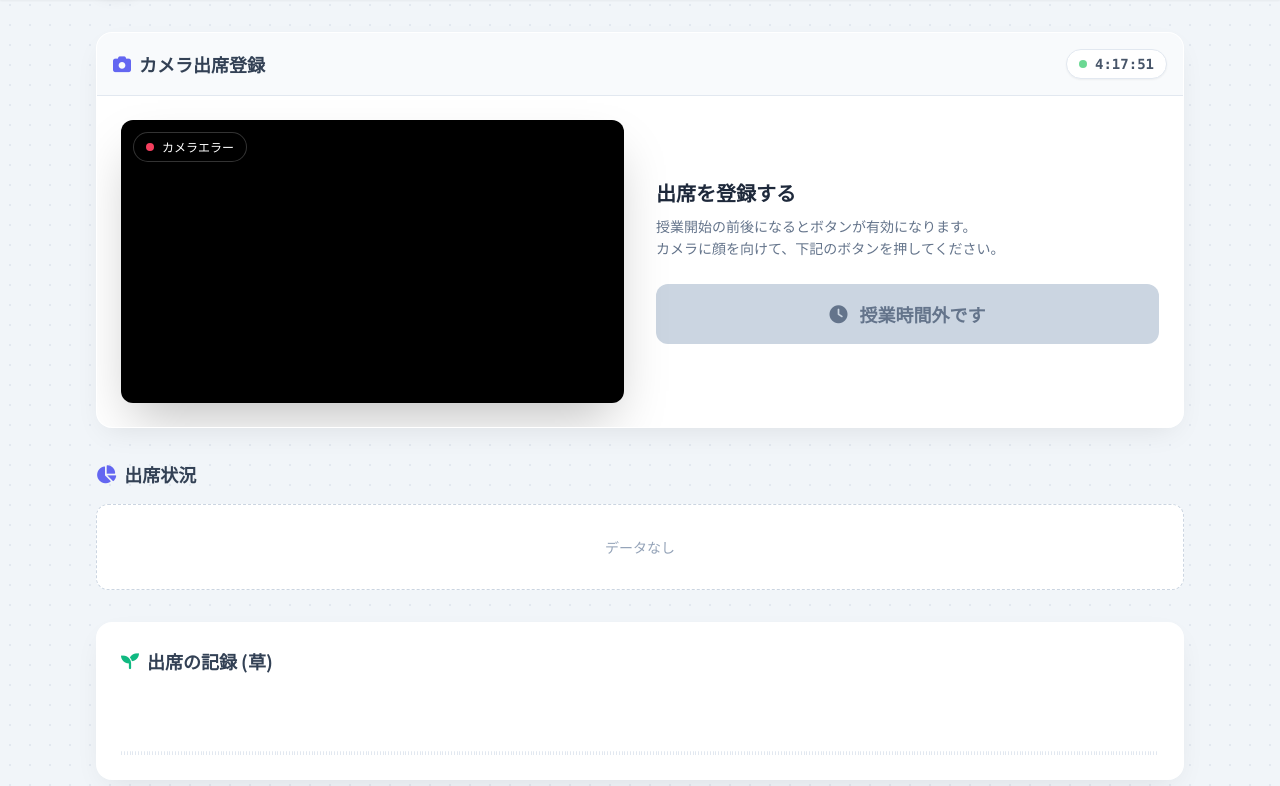
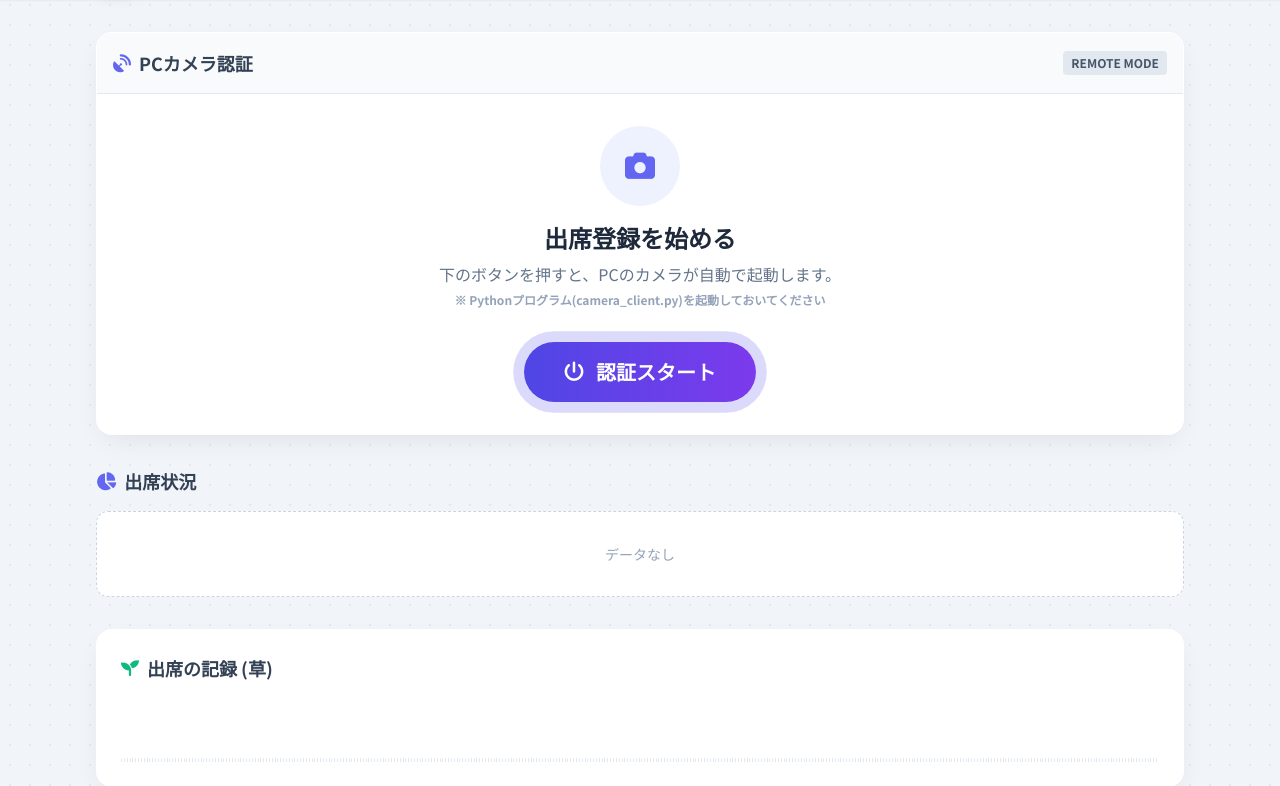
Before and after one commit to tea859/linebot-attendance, a Flask app: page /my_portal in a window 1280 px wide. Shown: the part 65-851 px from the top of the page. Run offline with Flask 3, Linux system fonts and the light colour scheme; a user stored in the database is signed in; tables that the repository leaves empty hold one stand-in row (values such as "Sample post"); some libraries are stand-ins or nearby versions.

Commit message:
Update my_portal.html

```diff
--- a/templates/my_portal.html
+++ b/templates/my_portal.html
@@ -16,12 +16,15 @@
             background-size: 20px 20px;
             color: #334155;
         }
+
+        /* グラスモーフィズム */
         .glass-card {
             background: rgba(255, 255, 255, 0.95);
             backdrop-filter: blur(10px);
             border: 1px solid rgba(255, 255, 255, 0.5);
             box-shadow: 0 10px 30px -10px rgba(0, 0, 0, 0.1);
         }
+
         /* ドーナツチャート */
         .donut-chart {
             width: 80px; height: 80px;
@@ -56,8 +59,16 @@
         .schedule-table tr:last-child td { border-bottom: none; }
         .today-col { background-color: #eff6ff !important; border-bottom: 2px solid #3b82f6; }
 
+        /* アニメーション */
         @keyframes fadeIn { from { opacity: 0; transform: translateY(10px); } to { opacity: 1; transform: translateY(0); } }
         .animate-fade-in { animation: fadeIn 0.5s ease-out forwards; }
+
+        @keyframes pulse-indigo {
+            0% { box-shadow: 0 0 0 0 rgba(79, 70, 229, 0.7); }
+            70% { box-shadow: 0 0 0 15px rgba(79, 70, 229, 0); }
+            100% { box-shadow: 0 0 0 0 rgba(79, 70, 229, 0); }
+        }
+        .animate-pulse-indigo { animation: pulse-indigo 2s infinite; }
     </style>
 </head>
 <body class="pb-20">
@@ -103,45 +114,52 @@
         <div class="glass-card rounded-2xl overflow-hidden animate-fade-in" style="animation-delay: 0.1s;">
             <div class="bg-slate-50 border-b border-slate-200 p-4 flex justify-between items-center">
                 <h2 class="text-lg font-bold text-slate-700 flex items-center gap-2">
-                    <i class="fas fa-camera text-indigo-500"></i> カメラ出席登録
+                    <i class="fas fa-satellite-dish text-indigo-500"></i> PCカメラ認証
                 </h2>
-                <div class="bg-white px-3 py-1 rounded-full border border-slate-200 shadow-sm flex items-center gap-2">
-                    <div class="w-2 h-2 bg-green-500 rounded-full animate-pulse"></div>
-                    <span id="clock" class="font-mono text-sm font-bold text-slate-600">--:--:--</span>
-                </div>
+                <span class="text-xs bg-slate-200 text-slate-600 px-2 py-1 rounded font-bold">REMOTE MODE</span>
             </div>
 
-            <div class="p-6 grid grid-cols-1 md:grid-cols-2 gap-8 items-center">
-                <div class="relative rounded-xl overflow-hidden bg-black shadow-2xl aspect-video group">
-                    <video id="userVideo" autoplay muted playsinline class="w-full h-full object-cover opacity-90 group-hover:opacity-100 transition"></video>
-                    <canvas id="userCanvas" class="hidden"></canvas>
-                    <div id="cameraStatus" class="absolute top-3 left-3 bg-black/60 backdrop-blur-sm text-white text-xs px-3 py-1.5 rounded-full flex items-center gap-2 border border-white/20">
-                        <span class="w-2 h-2 bg-slate-400 rounded-full" id="statusDot"></span>
-                        <span id="statusText" class="font-medium">カメラ待機中...</span>
-                    </div>
-                </div>
+            <div class="p-8 text-center">
 
-                <div class="flex flex-col justify-center space-y-6">
-                    <div class="space-y-2">
-                        <h3 class="text-xl font-bold text-slate-800">出席を登録する</h3>
-                        <p class="text-sm text-slate-500 leading-relaxed">
-                            授業開始の前後になるとボタンが有効になります。<br>
-                            カメラに顔を向けて、下記のボタンを押してください。
+                <div id="step1">
+                    <div class="mb-8">
+                        <div class="w-20 h-20 bg-indigo-50 rounded-full flex items-center justify-center mx-auto mb-4 text-indigo-500 text-3xl">
+                            <i class="fas fa-camera"></i>
+                        </div>
+                        <h3 class="text-2xl font-bold text-slate-800 mb-2">出席登録を始める</h3>
+                        <p class="text-slate-500">
+                            下のボタンを押すと、PCのカメラが自動で起動します。<br>
+                            <span class="text-xs text-slate-400 font-bold">※ Pythonプログラム(camera_client.py)を起動しておいてください</span>
                         </p>
                     </div>
 
-                    <button id="authButton" onclick="captureAndAuth()" disabled
-                        class="w-full py-4 px-6 rounded-xl font-bold text-white text-lg shadow-lg transition-all duration-300 transform hover:-translate-y-1 hover:shadow-2xl
-                               bg-slate-300 cursor-not-allowed flex items-center justify-center gap-3 group">
-                        <i class="fas fa-clock text-slate-500 group-hover:animate-spin"></i>
-                        <span class="text-slate-500">授業時間外です</span>
+                    <button onclick="startRemoteAuth()"
+                        class="py-4 px-10 bg-gradient-to-r from-indigo-600 to-violet-600 hover:from-indigo-700 hover:to-violet-700 text-white text-xl font-bold rounded-full shadow-xl shadow-indigo-200 transform transition hover:-translate-y-1 flex items-center justify-center gap-3 mx-auto animate-pulse-indigo">
+                        <i class="fas fa-power-off"></i> 認証スタート
                     </button>
+                </div>
 
-                    <div id="resultMsg" class="hidden p-4 rounded-xl text-sm font-bold text-center transition-all duration-500"></div>
+                <div id="step2" class="hidden py-4">
+                    <div class="flex justify-center mb-6">
+                        <div class="animate-spin rounded-full h-20 w-20 border-t-4 border-b-4 border-indigo-600"></div>
+                    </div>
+                    <h3 class="text-2xl font-bold text-indigo-600 mb-2">PCと通信中...</h3>
+                    <p class="text-slate-500 text-lg animate-pulse">PCのカメラを見てください！</p>
                 </div>
+
+                <div id="step3" class="hidden py-4">
+                    <div class="text-7xl text-emerald-500 mb-6 animate-bounce">
+                        <i class="fas fa-check-circle"></i>
+                    </div>
+                    <h2 class="text-3xl font-bold text-emerald-600 mb-2">出席完了！</h2>
+                    <p class="text-slate-600 mb-8 text-lg">サーバーに登録されました。</p>
+                    <button onclick="location.reload()" class="text-indigo-500 font-bold underline hover:text-indigo-700 text-lg">
+                        画面を更新する
+                    </button>
+                </div>
+
             </div>
         </div>
-
         <div class="animate-fade-in" style="animation-delay: 0.2s;">
             <div class="flex justify-between items-center mb-4">
                 <h3 class="text-lg font-bold text-slate-700 flex items-center gap-2">
@@ -160,12 +178,14 @@
             {% if report_data %}
                 <div class="grid grid-cols-1 md:grid-cols-2 lg:grid-cols-3 gap-4">
                     {% for row in report_data %}
-                    {% set color="#f43f5e" %}{% set text_c="text-rose-500" %}
-                    {% if row.attendance_rate >= 80 %}{% set color="#10b981" %}{% set text_c="text-emerald-500" %}
-                    {% elif row.attendance_rate >= 50 %}{% set color="#f59e0b" %}{% set text_c="text-amber-500" %}{% endif %}
+
+                    {% set color = "#f43f5e" %} {% set text_c = "text-rose-500" %}
+                    {% if row.attendance_rate >= 80 %} {% set color = "#10b981" %} {% set text_c = "text-emerald-500" %}
+                    {% elif row.attendance_rate >= 50 %} {% set color = "#f59e0b" %} {% set text_c = "text-amber-500" %} {% endif %}
 
                     <div class="bg-white rounded-xl p-5 border border-slate-100 shadow-sm hover:shadow-md transition relative overflow-hidden">
                         <div class="absolute top-0 left-0 w-1 h-full" style="background-color: {{ color }};"></div>
+
                         <div class="flex justify-between items-start mb-4 pl-2">
                             <h4 class="font-bold text-slate-700 w-2/3 leading-tight">{{ row.subject }}</h4>
                             <div class="donut-chart flex-shrink-0" style="background: conic-gradient({{ color }} {{ row.attendance_rate }}%, #f1f5f9 0);">
@@ -174,13 +194,17 @@
                                 </div>
                             </div>
                         </div>
+
                         <div class="grid grid-cols-3 gap-1 text-center bg-slate-50 rounded-lg p-2 text-xs mb-3 ml-2">
                             <div><span class="block text-slate-400 font-bold">出</span><b class="text-emerald-600 text-sm">{{ row.attendance_count }}</b></div>
                             <div><span class="block text-slate-400 font-bold">遅</span><b class="text-amber-600 text-sm">{{ row.tardy_count }}</b></div>
                             <div><span class="block text-slate-400 font-bold">欠</span><b class="text-rose-600 text-sm">{{ row.absent_count }}</b></div>
                         </div>
+
                         <div class="text-right ml-2">
-                            <a href="/my_attendance_detail?student_id={{ current_user.学生ID }}&kiki={{ selected_kiki }}&subject={{ row.subject }}" class="text-xs font-bold text-indigo-500 hover:text-indigo-700">詳細 <i class="fas fa-chevron-right"></i></a>
+                            <a href="/my_attendance_detail?student_id={{ current_user.学生ID }}&kiki={{ selected_kiki }}&subject={{ row.subject }}" class="text-xs font-bold text-indigo-500 hover:text-indigo-700">
+                                詳細レポート <i class="fas fa-chevron-right"></i>
+                            </a>
                         </div>
                     </div>
                     {% endfor %}
@@ -244,111 +268,54 @@
     </div>
 
     <script>
-        const video = document.getElementById('userVideo');
-        const canvas = document.getElementById('userCanvas');
-        const authBtn = document.getElementById('authButton');
-        const statusDot = document.getElementById('statusDot');
-        const statusText = document.getElementById('statusText');
-        const resultMsg = document.getElementById('resultMsg');
-        const clockEl = document.getElementById('clock');
-
-        const CLASS_TIMES = [
-            { p: 1, start: "08:50", end: "10:30" },
-            { p: 2, start: "10:35", end: "12:15" },
-            { p: 3, start: "13:00", end: "14:40" },
-            { p: 4, start: "14:45", end: "16:25" },
-            { p: 5, start: "16:40", end: "18:20" }
-        ];
-
-        setInterval(() => {
-            const now = new Date();
-            clockEl.textContent = now.toLocaleTimeString('ja-JP');
-            checkTimeAndEnableButton();
-        }, 1000);
-
-        async function startCamera() {
-            try {
-                const stream = await navigator.mediaDevices.getUserMedia({ video: { facingMode: "user" } });
-                video.srcObject = stream;
-                statusDot.classList.remove('bg-slate-400');
-                statusDot.classList.add('bg-emerald-400', 'animate-pulse');
-                statusText.textContent = "カメラ稼働中";
-                checkTimeAndEnableButton();
-            } catch (err) {
-                console.error(err);
-                statusDot.classList.remove('bg-slate-400');
-                statusDot.classList.add('bg-rose-500');
-                statusText.textContent = "カメラエラー";
-            }
-        }
-        startCamera();
-
-        function checkTimeAndEnableButton() {
-            const now = new Date();
-            const currentMins = now.getHours() * 60 + now.getMinutes();
-            let isClassTime = false;
-            let targetPeriod = 0;
-
-            CLASS_TIMES.forEach(t => {
-                const [sh, sm] = t.start.split(":").map(Number);
-                const [eh, em] = t.end.split(":").map(Number);
-                const startMins = sh * 60 + sm;
-                const endMins = eh * 60 + em;
-                if (currentMins >= (startMins - 20) && currentMins <= (endMins + 20)) {
-                    isClassTime = true;
-                    targetPeriod = t.p;
-                }
-            });
-
-            if (isClassTime) {
-                if (authBtn.disabled && !authBtn.innerHTML.includes("送信中")) {
-                    authBtn.disabled = false;
-                    authBtn.className = "w-full py-4 px-6 rounded-xl font-bold text-white text-lg shadow-lg shadow-indigo-200 transition-all duration-300 transform hover:-translate-y-1 hover:shadow-2xl bg-gradient-to-r from-indigo-600 to-violet-600 flex items-center justify-center gap-3 group";
-                    authBtn.innerHTML = `<i class="fas fa-camera"></i><span>第${targetPeriod}限の出席を登録する</span>`;
-                }
-            } else {
-                authBtn.disabled = true;
-                authBtn.className = "w-full py-4 px-6 rounded-xl font-bold text-white text-lg shadow-none bg-slate-300 cursor-not-allowed flex items-center justify-center gap-3";
-                authBtn.innerHTML = `<i class="fas fa-clock text-slate-500"></i><span class="text-slate-500">授業時間外です</span>`;
-            }
+        // リモート認証
+        function startRemoteAuth() {
+            document.getElementById('step1').classList.add('hidden');
+            document.getElementById('step2').classList.remove('hidden');
+            fetch('/api/trigger_remote_auth', { method: 'POST' })
+                .then(res => res.json())
+                .then(data => {
+                    if(data.status === 'success') {
+                        pollForResult();
+                    } else {
+                        alert("エラー: " + data.message);
+                        resetScreen();
+                    }
+                })
+                .catch(err => {
+                    console.error(err);
+                    alert("通信エラーが発生しました");
+                    resetScreen();
+                });
         }
 
-        function captureAndAuth() {
-            authBtn.disabled = true;
-            authBtn.className = "w-full py-4 px-6 rounded-xl font-bold text-white text-lg bg-indigo-400 cursor-wait flex items-center justify-center gap-3";
-            authBtn.innerHTML = `<i class="fas fa-spinner fa-spin"></i><span>送信中...</span>`;
-            resultMsg.className = "hidden";
+        function pollForResult() {
+            const intervalId = setInterval(() => {
+                fetch('/api/check_remote_result')
+                    .then(res => res.json())
+                    .then(data => {
+                        if (data.status === 'success') {
+                            clearInterval(intervalId);
+                            document.getElementById('step2').classList.add('hidden');
+                            document.getElementById('step3').classList.remove('hidden');
+                        }
+                    })
+                    .catch(err => console.error("待機中エラー:", err));
+            }, 1000);
 
-            const ctx = canvas.getContext('2d');
-            canvas.width = video.videoWidth;
-            canvas.height = video.videoHeight;
-            ctx.drawImage(video, 0, 0);
-            const imageData = canvas.toDataURL('image/jpeg', 0.8);
+            setTimeout(() => {
+                clearInterval(intervalId);
+                if (document.getElementById('step3').classList.contains('hidden')) {
+                    alert("タイムアウト: PCからの応答がありませんでした。\nPythonプログラムが起動しているか確認してください。");
+                    resetScreen();
+                }
+            }, 30000);
+        }
 
-            fetch('/api/portal_face_auth', {
-                method: 'POST',
-                headers: { 'Content-Type': 'application/json' },
-                body: JSON.stringify({ image: imageData })
-            })
-            .then(res => res.json())
-            .then(data => {
-                if (data.status === 'success' || data.status === 'info') {
-                    resultMsg.textContent = data.message;
-                    resultMsg.className = "p-4 rounded-xl text-sm font-bold text-center bg-emerald-100 text-emerald-700 border border-emerald-300 block shadow-sm animate-fade-in";
-                    authBtn.innerHTML = `<i class="fas fa-check"></i><span>登録完了</span>`;
-                    authBtn.className = "w-full py-4 px-6 rounded-xl font-bold text-white text-lg bg-emerald-500 cursor-default flex items-center justify-center gap-3 shadow-md";
-                } else {
-                    throw new Error(data.message);
-                }
-            })
-            .catch(err => {
-                console.error(err);
-                resultMsg.textContent = "エラー: " + err.message;
-                resultMsg.className = "p-4 rounded-xl text-sm font-bold text-center bg-rose-100 text-rose-700 border border-rose-300 block shadow-sm animate-fade-in";
-                authBtn.disabled = false;
-                authBtn.className = "w-full py-4 px-6 rounded-xl font-bold text-white text-lg bg-rose-500 hover:bg-rose-600 shadow-lg transition flex items-center justify-center gap-3";
-                authBtn.innerHTML = `<i class="fas fa-redo"></i><span>再試行する</span>`;
-            });
+        function resetScreen() {
+            document.getElementById('step1').classList.remove('hidden');
+            document.getElementById('step2').classList.add('hidden');
+            document.getElementById('step3').classList.add('hidden');
         }
 
         // ヒートマップ描画
```
